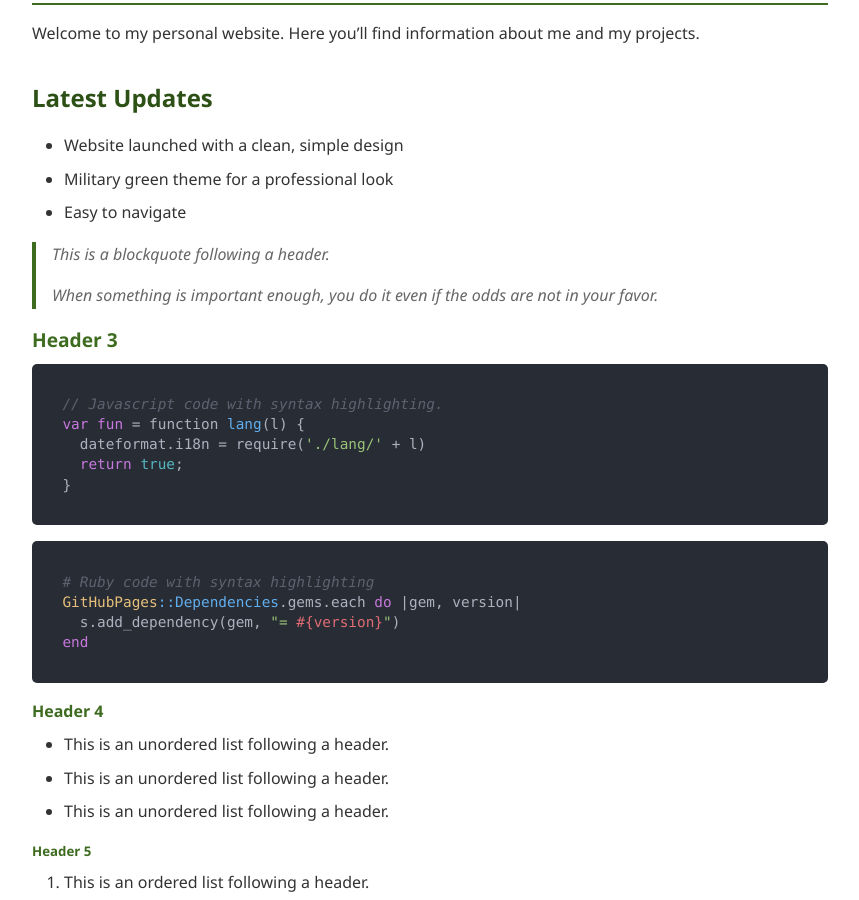
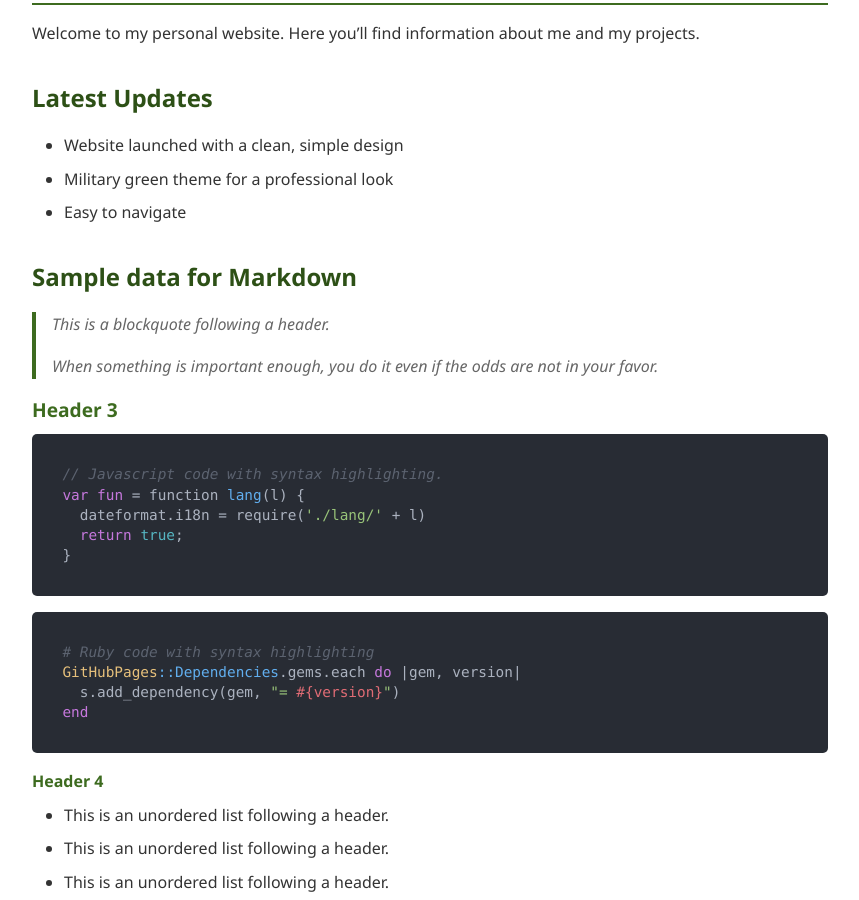
Before and after one commit to paulhermanseu/paulhermans.eu, a Jekyll site: the page built from index.md, in a window 1280 px wide and 900 px high, scrolled down 374 px. Shown: the whole window, without its empty margins (210-1069 px from the left). Built offline with Jekyll 4.4.1, drawn with Linux system fonts in a browser that asks for light colours; nearby versions of some CDN libraries.

Commit message:
Add sample data section to index.md
Added sample data section with a blockquote.

```diff
--- a/index.md
+++ b/index.md
@@ -13,6 +13,8 @@ Welcome to my personal website. Here you'll find information about me and my pro
 - Military green theme for a professional look
 - Easy to navigate
 
+
+## Sample data for Markdown
 
 > This is a blockquote following a header.
 >
```
